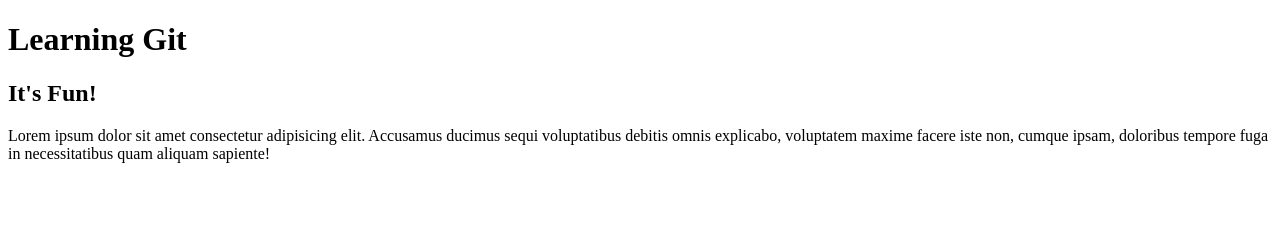
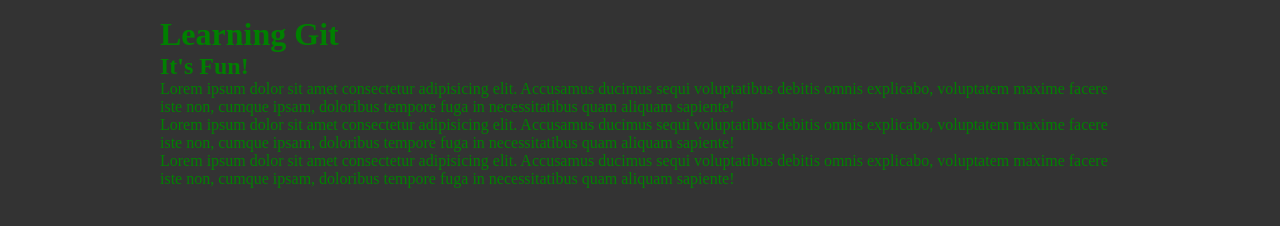
Before and after one commit to bdnaima/myfirstrepo, a plain HTML site: page index.html in a window 1280 px wide. Drawn offline with Linux system fonts and the light colour scheme; files that its build step writes are made by us from their sources.

Commit message:
Changed name on link to stylesheet. Added a main with class name container and three new  paragraphs.

```diff
--- a/index.html
+++ b/index.html
@@ -6,10 +6,11 @@
     <meta name="viewport" content="width=device-width, initial-scale=1.0">
     <meta http-equiv="X-UA-Compatible" content="ie=edge">
     <title>Git - Version</title>
-    <link rel="stylesheet" href="assets/css/style.css">
+    <link rel="stylesheet" href="assets/css/styles.css">
 </head>
 
 <body>
+    <main class="container">
     <h1>Learning Git</h1>
     <h2>It's Fun!</h2>
     <p>
@@ -17,4 +18,11 @@
         explicabo, voluptatem maxime facere iste non, cumque ipsam, doloribus tempore fuga in necessitatibus quam
         aliquam sapiente!
     </p>
+    <p>Lorem ipsum dolor sit amet consectetur adipisicing elit. Accusamus ducimus sequi voluptatibus debitis omnis
+        explicabo, voluptatem maxime facere iste non, cumque ipsam, doloribus tempore fuga in necessitatibus quam
+        aliquam sapiente!</p>
+    <p>Lorem ipsum dolor sit amet consectetur adipisicing elit. Accusamus ducimus sequi voluptatibus debitis omnis
+        explicabo, voluptatem maxime facere iste non, cumque ipsam, doloribus tempore fuga in necessitatibus quam
+        aliquam sapiente!</p>
+    </main>
 </body>
--- a/styles.css
+++ b/styles.css
@@ -9,3 +9,9 @@
     color: green;
     padding: 1em 2em
 }
+
+.container {
+    max-width: 960px;
+    margin-left: auto;
+    margin-right: auto;
+}
```
